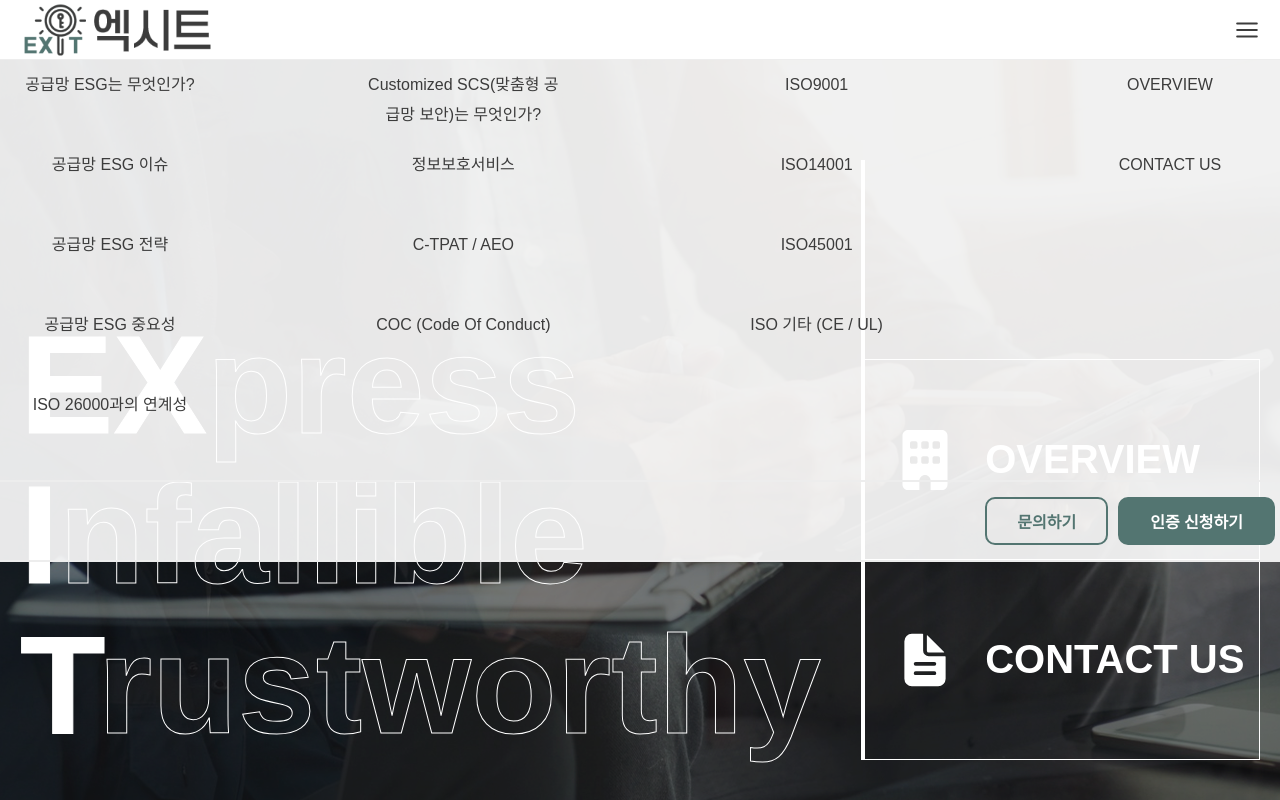
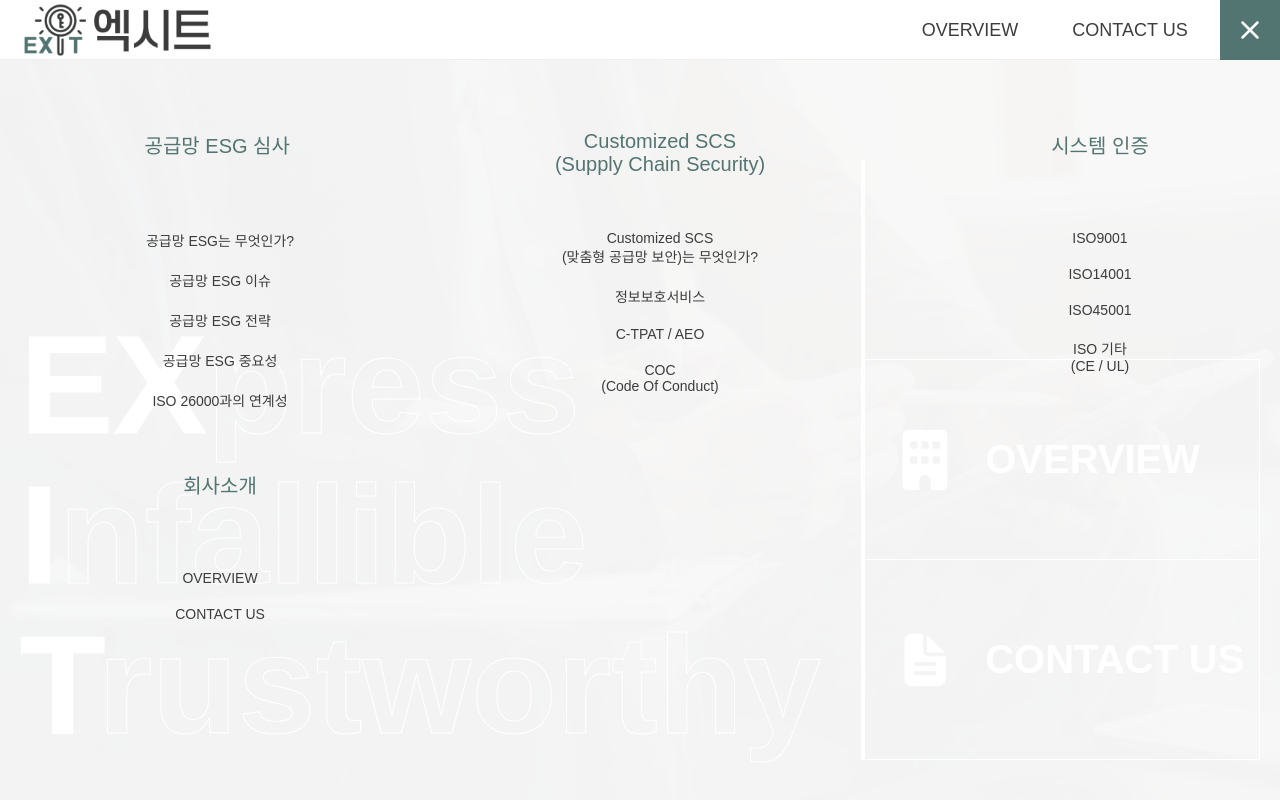
Before and after one commit to EXITKR/exit, a Next.js app: page / in a window 1280 px wide. Both pictures are taken after a click on the icon 1247 px from the left and 30 px from the top of the page. Shown: the top 800 px of the page. Built offline with nearby package versions, Linux system fonts and the light colour scheme; a web font is replaced by a local one.

Commit message:
header renewal

```diff
--- a/assets/css/components/header.css
+++ b/assets/css/components/header.css
@@ -17,6 +17,8 @@
             height: 60px;
         }
 
+        .header_navi_section {
+            display: flex;
             .navi_section {
                 height: 80px;
 
@@ -24,8 +26,10 @@
                 align-items: center;
                 justify-content: end;
 
+                margin: 0 20px;
+
                 .navi {
-                width: 200px;
+                    width: 140px;
                     height: 80px;
                     padding: 10px 0 10px;
                     margin: 20px;
@@ -35,6 +39,7 @@
                     justify-content: center;
 
                     transition: all 0.2s;
+                    cursor: pointer;
 
                     .navi_text {
                         color: #3c3c3c;
@@ -62,17 +67,39 @@
                 }
             }
 
+            .hamburger {
+                width: 80px;
+                height: 80px;
+
+                background: #537571;
+
+                display: flex;
+                align-items: center;
+                justify-content: center;
+
+                cursor: pointer;
+
+                transition: all 0.2s;
+
                 .menu_icon {
-            display: none;
+                    width: 40px;
+                    height: 40px;
+
+                    color: #fff;
+                }
+
+                &:hover {
+                    background: #46605d;
+                }
+            }
         }
     }
 
     .header_sub {
         width: 100%;
-        height: auto;
+        height: calc(100vh - 80px);
 
-        background: rgba(255, 255, 255, 0.9);
-        border-bottom: solid 2px #ededed;
+        background: rgba(255, 255, 255, 0.95);
 
         transition: all 0.2s;
 
@@ -83,66 +110,65 @@
 
             .header_sub_top {
                 width: 100%;
+                margin-top: 60px;
                 padding: 10px 0;
 
-                border-bottom: solid 2px #ededed;
+                display: grid;
+                grid-template-columns: repeat(3, 1fr);
+                gap: 80px;
+
+                .header_sub_navi {
+                    width: 100%;
+                    margin: 0 20px;
 
                     display: flex;
-                justify-content: end;
+                    flex-direction: column;
 
-                .header_sub_navi {
-                    width: 200px;
-                    margin: 0 20px;
-
-                    /* border-left: solid 2px #ededed;
-                    border-right: solid 2px #ededed; */
+                    .navi {
+                        width: 100%;
+                        height: auto;
 
                         display: flex;
                         align-items: center;
-                    flex-direction: column;
+                        justify-content: center;
 
-                    a {
-                        width: 100%;
+                        transition: all 0.2s;
+                        cursor: pointer;
+
+                        .navi_title {
                             height: 80px;
+                            margin-bottom: 20px;
+
+                            color: #537571;
+                            font-size: 24px;
+                            font-weight: 500;
 
                             text-align: center;
-
-                        display: flex;
-                        align-items: center;
-
-                        .navi {
-                            width: 100%;
-                            height: 80px;
-                            line-height: 30px;
-
-                            transition: all 0.2s;
+                            white-space: pre-wrap;
+                        }
 
                         .navi_text {
+                            margin-bottom: 20px;
+
                             color: #3c3c3c;
-                                font-size: 16px;
-                                font-weight: 400;
+                            font-size: 18px;
+                            font-weight: 300;
+
+                            text-align: center;
+                            white-space: pre-wrap;
                         }
 
                         &:hover {
-                                background: #537571;
-
                             .navi_text {
                                 font-weight: 500;
-                                    color: #ededed;
+                                color: #537571;
+                            }
+                        }
+                        &:has(.navi_title) {
+                            cursor: default;
                         }
                     }
                 }
-                    }
-                }
-            }
-
-            .header_sub_bot {
-                width: 100%;
-                padding: 10px 0;
-
-                display: flex;
-                align-items: center;
-                justify-content: end;
             }
         }
 
--- a/assets/css/screen/mobile/components/header.css
+++ b/assets/css/screen/mobile/components/header.css
@@ -14,41 +14,37 @@
                 }
             }
 
-            .navi_section {
-                display: none;
-            }
+            .header_navi_section {
+                .navi_section {
+                    display: none;
+                }
 
-            .menu_icon {
-                width: 24px;
-                height: 24px;
-                margin-right: 20px;
+                .hamburger {
+                    width: 40px;
+                    height: 40px;
 
-                color: #3c3c3c;
-
-                display: block;
+                    .menu_icon {
+                        width: 20px;
+                        height: 20px;
+                    }
+                }
             }
         }
 
         .header_sub {
-            width: 100%;
             height: calc(100vh - 40px);
-
-            background: rgba(255, 255, 255, 0.97);
-
-            position: fixed;
 
             .header_sub_main {
                 .header_sub_top {
-                    height: calc(100vh - 40px - 78px);
+                    height: calc(100vh - 40px);
+                    margin-top: unset;
 
                     display: flex;
                     flex-direction: column;
                     align-items: center;
                     justify-content: start;
-                    gap: 30px;
 
-                    overflow-y: auto;
-                    overflow-x: hidden;
+                    overflow-y: scroll;
 
                     .header_sub_navi {
                         width: 180px;
--- a/assets/css/screen/tablet/components/header.css
+++ b/assets/css/screen/tablet/components/header.css
@@ -13,31 +13,47 @@
                 }
             }
 
-            .navi_section {
-                display: none;
-            }
+            .header_navi_section {
+                .navi_section {
+                    height: 60px;
+                    margin: 0 10px;
 
-            .menu_icon {
-                width: 26px;
-                height: 26px;
-                margin-right: 20px;
+                    .navi {
+                        height: 60px;
+                        margin: 10px;
+                    }
+                }
 
-                color: #3c3c3c;
+                .hamburger {
+                    width: 60px;
+                    height: 60px;
 
-                display: block;
+                    .menu_icon {
+                        width: 30px;
+                        height: 30px;
+                    }
+                }
             }
         }
 
         .header_sub {
-            width: 100%;
+            height: calc(100vh - 60px);
 
             .header_sub_main {
+
                 .header_sub_top {
-                    justify-content: space-between;
+                    gap: 40px;
 
                     .header_sub_navi {
-                        width: 200px;
-                        margin: 0 10px;
+                        .navi {
+                            .navi_title {
+                                font-size: 20px;
+                            }
+
+                            .navi_text {
+                                font-size: 14px;
+                            }
+                        }
                     }
                 }
             }
--- a/src/_components/header/Header.tsx
+++ b/src/_components/header/Header.tsx
@@ -5,24 +5,12 @@ import Image from "next/image";
 import Navigation from "@components/header/Navigation";
 import { useEffect, useRef, useState } from "react";
 import HeaderSub from "@components/header/HeaderSub";
-import { FiMenu } from "react-icons/fi";
+import { FiMenu, FiX } from "react-icons/fi";
 
 const Header = () => {
     const ref = useRef<HTMLDivElement | null>(null);
     const [windowWidth, setWindowWidth] = useState<number>(0);
     const [onMouse, setOnMouse] = useState<boolean>(false)
-
-    useEffect(() => {
-        const handleClickOutside = (event: MouseEvent) => {
-            if (ref && !ref.current?.contains(event.target as Node) && windowWidth > 1000) {
-                setOnMouse(false);
-            }
-        }
-        document.addEventListener('click', handleClickOutside);
-        return () => {
-            document.removeEventListener('click', handleClickOutside);
-        };
-    }, [ref, windowWidth])
 
     useEffect(() => {
         if (typeof window !== 'undefined') {
@@ -37,6 +25,14 @@ const Header = () => {
             };
         }
     }, []);
+
+    useEffect(() => {
+        if (onMouse) {
+            document.body.style.overflow = 'hidden';
+        } else {
+            document.body.style.overflow = 'auto';
+        }
+    }, [onMouse])
     return (
         <>
             <header id="header_pc" ref={ref}>
@@ -44,8 +40,17 @@ const Header = () => {
                     <Link href="/" className="">
                         <Image src={WebLogo} alt="엑시트 로고" className="web_logo" />
                     </Link>
-                    <Navigation setMouseOver={(status) => setOnMouse(status)} />
-                    <FiMenu className="menu_icon" onClick={() => setOnMouse(!onMouse)} />
+                    <div className="header_navi_section">
+                        <Navigation setMouseOver={(status: boolean) => setOnMouse(status)}/>
+                        <div className="hamburger">
+                            {onMouse
+                                ?
+                                <FiX className="menu_icon" onClick={() => setOnMouse(!onMouse)} />
+                                :
+                                <FiMenu className="menu_icon" onClick={() => setOnMouse(!onMouse)} />
+                            }
+                        </div>
+                    </div>
                 </div>
                 <HeaderSub onMouse={onMouse} setMouseOver={(status: boolean) => setOnMouse(status)} onMobile={windowWidth} />
             </header>
--- a/src/_components/header/HeaderSub.tsx
+++ b/src/_components/header/HeaderSub.tsx
@@ -1,7 +1,5 @@
 "use client"
-import ActiveBtn from "@components/buttons/ActiveBtn";
 import { navigationList } from "@utils/NavigationList";
-import Link from "next/link";
 import { useRouter } from "next/navigation";
 
 const HeaderSub = (props: {
@@ -12,54 +10,24 @@ const HeaderSub = (props: {
     const router = useRouter()
     return (
         <>
-            <div className={"header_sub " + (props.onMouse ? "header-on" : "header-no")}
-                onMouseOver={() => props.setMouseOver(true)}
-                onMouseOut={() => props.setMouseOver(false)}
-            >
+            <div className={"header_sub " + (props.onMouse ? "header-on" : "header-no")}>
                 <div className="inner_main header_sub_main">
                     <div className="header_sub_top">
                         {navigationList.map((val, idx) => (
                             <div className="header_sub_navi" key={idx}>
-                                {props.onMobile <= 1000
-                                ? <Link href={val.url} key={idx}
-                                        onMouseOver={() => props.setMouseOver(true)}
-                                        onMouseOut={() => props.setMouseOver(false)}
-                                        onClick={() => props.setMouseOver(false)}
-                                    >
-                                        <div className="navi">
-                                            <span className="navi_title">{val.name}</span>
-                                        </div>
-                                    </Link>
-                                : null
-                                }
+                                <div className="navi">
+                                    <span className="navi_title">{val.name}</span>
+                                </div>
                                 {val.sub.map((item, index) => (
-                                    <Link href={item.url} key={index}
-                                        onMouseOver={() => props.setMouseOver(true)}
-                                        onMouseOut={() => props.setMouseOver(false)}
-                                        onClick={() => props.setMouseOver(false)}
-                                    >
-                                        <div className="navi">
-                                            <span className="navi_text">{item.name}</span>
-                                        </div>
-                                    </Link>
+                                    <div className="navi" key={index} onClick={() => {
+                                        router.push(item.url)
+                                        props.setMouseOver(false)
+                                    }}>
+                                        <span className="navi_text">{item.name}</span>
+                                    </div>
                                 ))}
                             </div>
                         ))}
-                    </div>
-                    <div className="header_sub_bot">
-                        <ActiveBtn style="default" name="문의하기" onClick={() => {
-                            router.push("/contact_us?index=0")
-                            props.setMouseOver(false)
-                        }} disabled={false} />
-                        {props.onMobile > 1000
-                        ?
-                        <ActiveBtn style="filled" name="인증 신청하기" onClick={() => {
-                            router.push("/contact_us?index=1")
-                            props.setMouseOver(false)
-                        }} disabled={false} />
-                        :
-                        null
-                        }
                     </div>
                 </div>
             </div>
--- a/src/_components/header/Navigation.tsx
+++ b/src/_components/header/Navigation.tsx
@@ -1,24 +1,26 @@
 "use client"
-import { navigationList } from "@utils/NavigationList";
-import Link from "next/link";
-import { usePathname } from "next/navigation";
+import { usePathname, useRouter } from "next/navigation";
 
 const Navigation = (props: {
     setMouseOver: (status: boolean) => void
 }) => {
+    const router = useRouter()
     const pathname = usePathname()
     return (
         <>
             <div className="navi_section">
-                {navigationList.map((item, index) => (
-                    <Link href={item.url} key={index}
-                        onMouseOver={() => props.setMouseOver(true)}
-                        onMouseOut={() => props.setMouseOver(false)}>
-                        <div className="navi">
-                            <span className={pathname === item.url ? "navi_text active" : "navi_text"}>{item.name}</span>
-                        </div>
-                    </Link>
-                ))}
+                <div className="navi" onClick={() => {
+                    router.push("/overview")
+                    props.setMouseOver(false)
+                }}>
+                    <span className={pathname === "/overview" ? "navi_text active" : "navi_text"}>OVERVIEW</span>
+                </div>
+                <div className="navi" onClick={() => {
+                    router.push("/contact_us")
+                    props.setMouseOver(false)
+                }}>
+                    <span className={pathname === "/contact_us" ? "navi_text active" : "navi_text"}>CONTACT US</span>
+                </div>
             </div>
         </>
     );
--- a/src/_utils/NavigationList.ts
+++ b/src/_utils/NavigationList.ts
@@ -29,11 +29,11 @@ export const navigationList: NavigationInterface[] = [
     },
     {
         url: "/scs/scs01",
-        name: "Customized SCS(Supply Chain Security)",
+        name: "Customized SCS\r\n(Supply Chain Security)",
         sub: [
             {
                 url: "/scs/scs01",
-                name: "Customized SCS(맞춤형 공급망 보안)는 무엇인가?",
+                name: "Customized SCS\r\n(맞춤형 공급망 보안)는 무엇인가?",
             },
             {
                 url: "/scs/scs02",
@@ -57,7 +57,7 @@ export const navigationList: NavigationInterface[] = [
             },
             {
                 url: "/scs/scs06",
-                name: "COC (Code Of Conduct)",
+                name: "COC\r\n(Code Of Conduct)",
             },
         ]
     },
@@ -79,7 +79,7 @@ export const navigationList: NavigationInterface[] = [
             },
             {
                 url: "/iso/iso04",
-                name: "ISO 기타 (CE / UL)",
+                name: "ISO 기타\r\n(CE / UL)",
             },
         ]
     },
--- a/src/app/globals.css
+++ b/src/app/globals.css
@@ -4,6 +4,7 @@
 
 html,
 body {
+  height: 100%;
   max-width: 100vw;
   overflow-x: hidden;
   scroll-padding-top: 80px;
```
Lines whose indentation alone changed are shown as unchanged.
